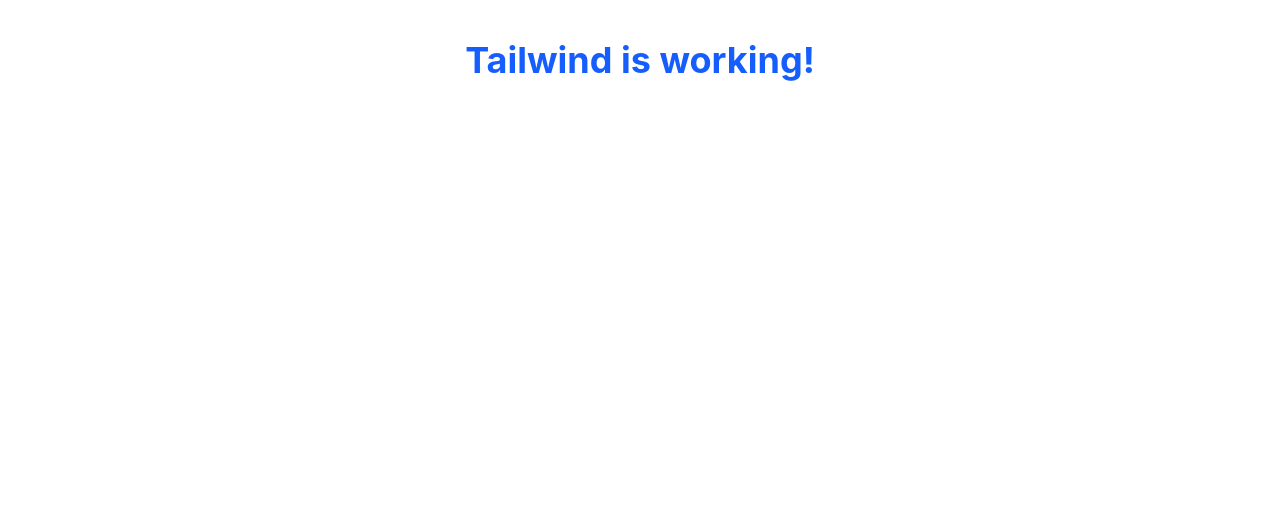
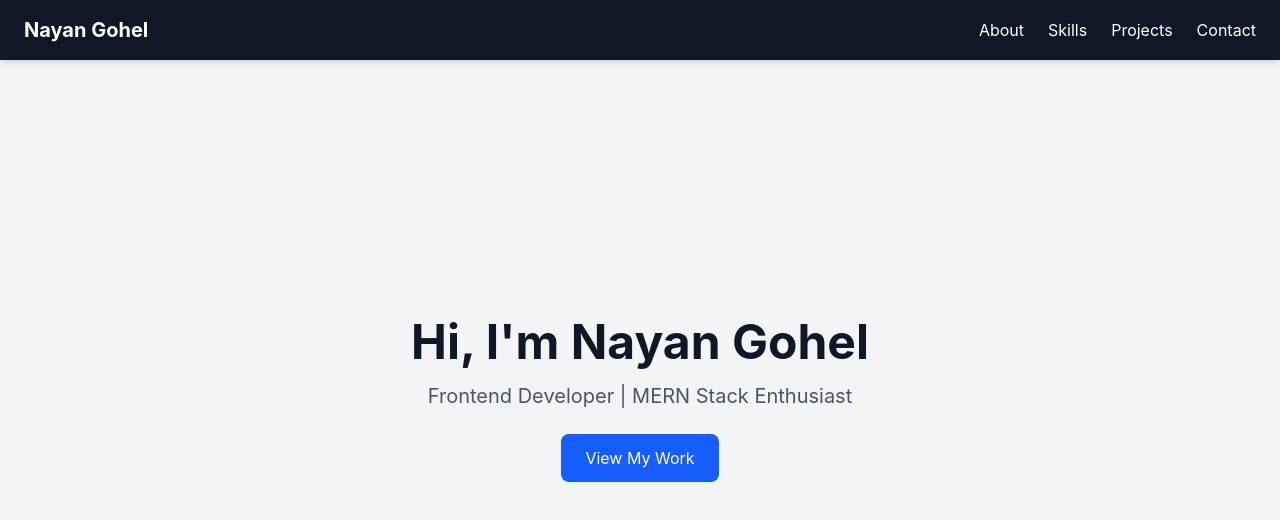
Before and after one commit to Nayan7435/portfolio-react, a React (Vite) app: page / in a window 1280 px wide. Shown: the top 520 px of the page. Built offline with nearby package versions, Linux system fonts and the light colour scheme.

Commit message:
Navbar and Hero section is completed!

```diff
--- a/src/App.jsx
+++ b/src/App.jsx
@@ -1,10 +1,11 @@
-import './App.css'
-
+import Navbar from "./components/navbar"
+import Hero from "./components/Hero"
 function App() {
   return (
-    <h1 className="text-4xl font-bold text-blue-600 text-center mt-10">
-      Tailwind is working!
-    </h1>
+    <div>
+      <Navbar />
+      <Hero />
+    </div>
   )
 }
 
--- a/src/components/Hero.jsx
+++ b/src/components/Hero.jsx
@@ -0,0 +1,17 @@
+function Hero(){
+    return(
+        <section className="h-screen flex flex-col justify-center items-center bg-gray-100 text-center px-4">
+            <h1 className="text-5xl font-bold text-gray-900 mb-4">
+                Hi, I'm Nayan Gohel
+            </h1>
+            <p className="text-xl text-gray-600 mb-6">
+                Frontend Developer | MERN Stack Enthusiast
+            </p>
+            <a href="#projects" className="bg-blue-600 text-white px-6 py-3 rounded-lg hover:bg-blue-700 transition">
+                View My Work
+            </a>
+        </section>
+    )
+}
+
+export default Hero
--- a/src/components/Navbar.jsx
+++ b/src/components/Navbar.jsx
@@ -0,0 +1,15 @@
+function Navbar() {
+    return(
+        <nav className="fixed top-0 w-full bg-gray-900 text-white px-6 py-4 flex justify-between items-center shadow-md z-50">
+            <h1 className="text-xl font-bold">Nayan Gohel</h1>
+            <ul className="flex gap-6">
+                <li><a href="#about" className="hover:text-blue-400">About</a></li>
+                <li><a href="#skills" className="hover:text-blue-400">Skills</a></li>
+                <li><a href="#projects" className="hover:text-blue-400">Projects</a></li>
+                <li><a href="#contact" className="hover:text-blue-400">Contact</a></li>
+            </ul>
+        </nav>
+    )
+}
+
+export default Navbar
```
